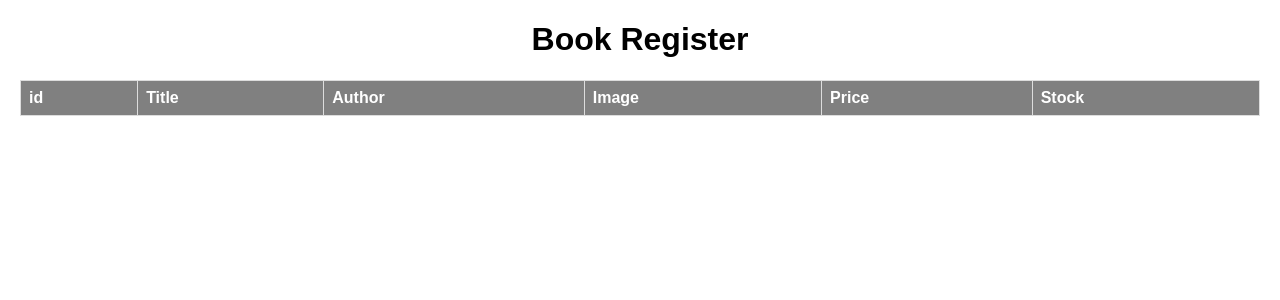
After one commit to m1guel17/Bookstore_Flask, a Flask app: page /books_database in a window 1280 px wide. The commit adds this page. Shown: the top 300 px of the page. Run offline with Flask 3, Linux system fonts and the light colour scheme; lists and menus that the app fills with data are empty.

Commit message:
updatereadmefile

```diff
--- a/app/views.py
+++ b/app/views.py
@@ -54,3 +54,8 @@ def init_app(app):
             else:
                 return "Not enough stock", 400
         return render_template('order.html', book_id=book_id)
+
+    @app.route('/books_database')
+    def books_database():
+        books = get_books()
+        return render_template('books_database.html', books=books);
--- a/requirements.txt
+++ b/requirements.txt
@@ -2,6 +2,7 @@ blinker==1.8.2
 click==8.1.7
 colorama==0.4.6
 Flask==3.0.3
+Flask-Login==0.6.3
 Flask-SQLAlchemy==3.1.1
 greenlet==3.0.3
 itsdangerous==2.2.0
--- /dev/null
+++ b/static/styles/books_database.css
@@ -0,0 +1,53 @@
+body {
+    font-family: Arial, sans-serif;
+    margin: 20px;
+}
+
+h1 {
+    text-align: center;
+}
+
+table {
+    width: 100%;
+    border-collapse: collapse;
+    margin: 20px 0;
+}
+
+table, th, td {
+    border: 1px solid #ddd;
+}
+
+th, td {
+    padding: 8px;
+    text-align: left;
+}
+
+th {
+    background-color: #808080;
+    color: #ffffff;
+}
+
+tr:nth-child(even) {
+    background-color: #e7e6e6;
+}
+
+tr:hover {
+    background-color: #cbfcff;
+}
+
+a {
+    display: block;
+    width: fit-content;
+    margin: 20px auto;
+    text-align: center;
+    padding: 10px 20px;
+    background-color: #00ADB5;
+    color: white;
+    text-decoration: none;
+    border-radius: 4px;
+    cursor: alias;
+}
+
+a:hover {
+    background-color: #017379;
+}
--- /dev/null
+++ b/templates/books_database.html
@@ -0,0 +1,32 @@
+<!DOCTYPE html>
+<html lang="es">
+<head>
+    <meta charset="UTF-8">
+    <meta http-equiv="X-UA-Compatible" content="IE=edge">
+    <meta name="viewport" content="width=device-width, initial-scale=1.0">
+    <title>Mensajes Log</title>
+    <link rel="stylesheet" href="{{ url_for('static', filename='styles/books_database.css') }}">
+<body>
+    <h1>Book Register</h1>
+    <table>
+        <tr>
+            <th>id</th>
+            <th>Title</th>
+            <th>Author</th>
+            <th>Image</th>
+            <th>Price</th>
+            <th>Stock</th>
+        </tr>
+        {%for book in books %}
+            <tr>
+                <td>{{book.id}}</td>
+                <td>{{book.title}}</td>
+                <td>{{book.author}}</td>
+                <td>{{book.image}}</td>
+                <td>{{book.price}}</td>
+                <td>{{book.stock}}</td>
+            </tr>
+        {% endfor %}
+    </table>
+</body>
+</html>
```
Also changed, not shown: README.md, templates/index.html (indentation only).
